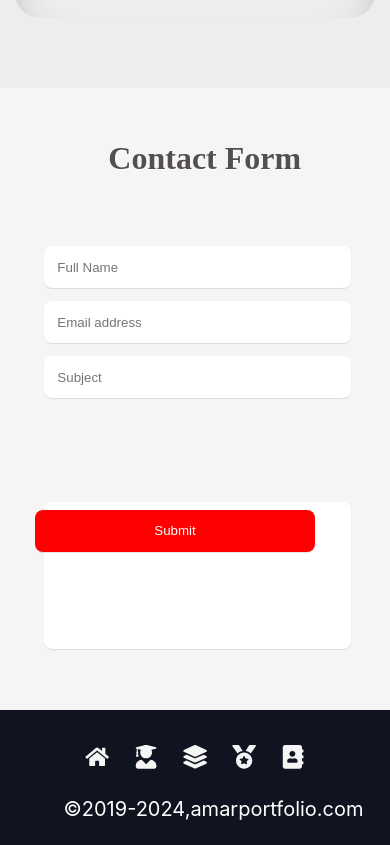
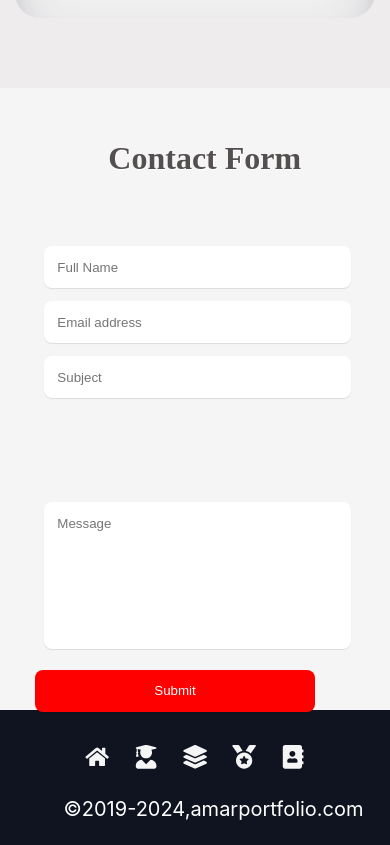
Before and after one commit to Amaranadh9989/Amaranadh_portfolio, a React (Create React App) app: page / in a window 390 px wide. Shown: the part 5281-6126 px from the top of the page. Built offline with nearby package versions, Linux system fonts and the light colour scheme.

Commit message:
responsive testing25

```diff
--- a/src/components/ContactForm.css
+++ b/src/components/ContactForm.css
@@ -161,7 +161,7 @@ h1 {
   }
   .input-submit{
     position: relative;
-    top:-80px;
+    top:80px;
     width:80%;
   }
 }
```
